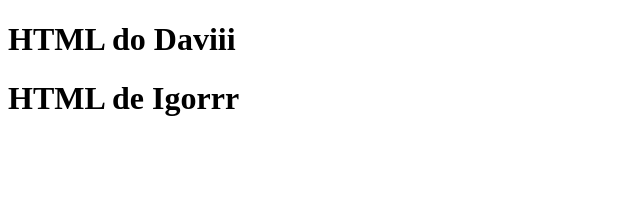
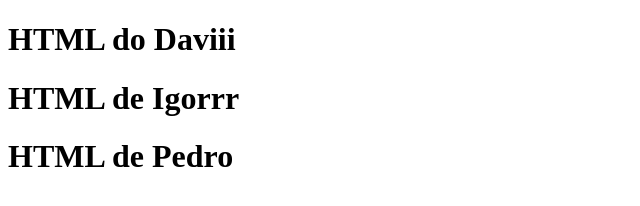
Before and after one commit to daviii-lopes/Trabalho-de-SAP, a plain HTML site: page index.html in a window 1280 px wide. Shown: the whole page, without its empty margins (0-640 px from the left). Drawn offline with Linux system fonts and the light colour scheme.

Commit message:
Update index.html

```diff
--- a/index.html
+++ b/index.html
@@ -7,5 +7,6 @@
 <body>
   <h1>HTML do Daviii</h1>
   <h1>HTML de Igorrr</h1>
+  <h1>HTML de Pedro</h1>
 </body>
 </html>
```
